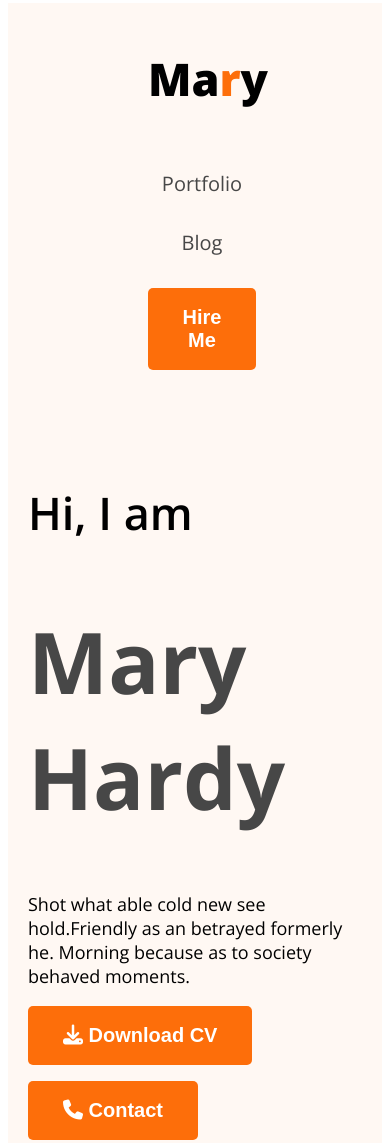
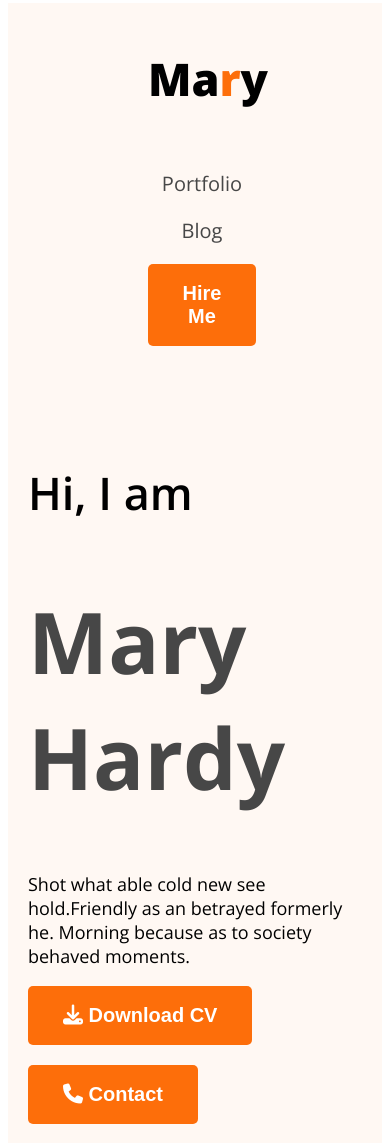
Before and after one commit to riaurko/Mary-Hardy-Portfolio, a plain HTML site: page index.html in a window 390 px wide. Shown: the part 5-1148 px from the top of the page. Drawn offline with nearby package versions, Linux system fonts and the light colour scheme.

Commit message:
Added Some Features

```diff
--- a/style.css
+++ b/style.css
@@ -201,10 +201,10 @@ footer textarea {
         flex-direction: column;
     }
     nav > ul {
-        gap: 2rem;
+        gap: 20px;
     }
     .btn-primary {
-        margin-bottom: 1rem;
+        margin-bottom: 20px;
     }
     .banner {
         margin: 20px;
```
